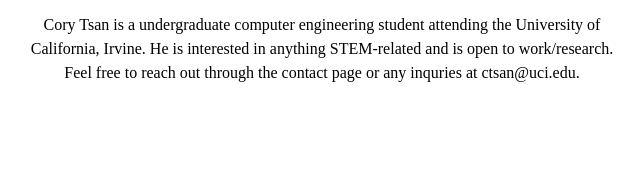
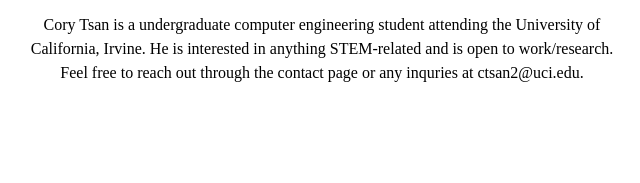
Before and after one commit to corytsan06/corytsan06.github.io, a plain HTML site: page about.html in a window 1280 px wide. Shown: the part 417-600 px from the top of the page, 318-958 px from the left. Drawn offline with Linux system fonts and the light colour scheme.

Commit message:
Update about.html

```diff
--- a/about.html
+++ b/about.html
@@ -49,7 +49,7 @@
   <img src="https://i.imgur.com/Ccw5c1E.jpeg" alt="Cory Tsan">
   <p>
     Cory Tsan is a undergraduate computer engineering student attending the University of California, Irvine. He is interested in anything STEM-related
-    and is open to work/research. Feel free to reach out through the contact page or any inquries at ctsan@uci.edu.
+    and is open to work/research. Feel free to reach out through the contact page or any inquries at ctsan2@uci.edu.
   </p>
 
   <footer>
```
